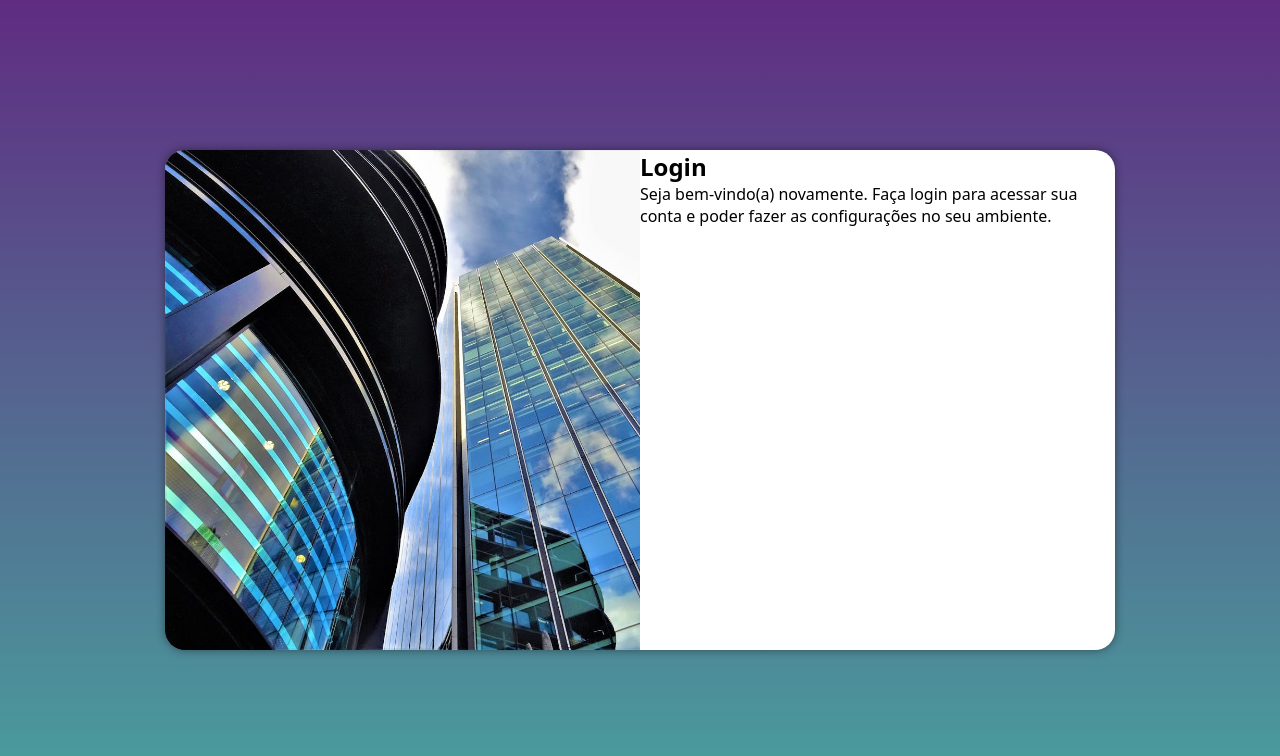
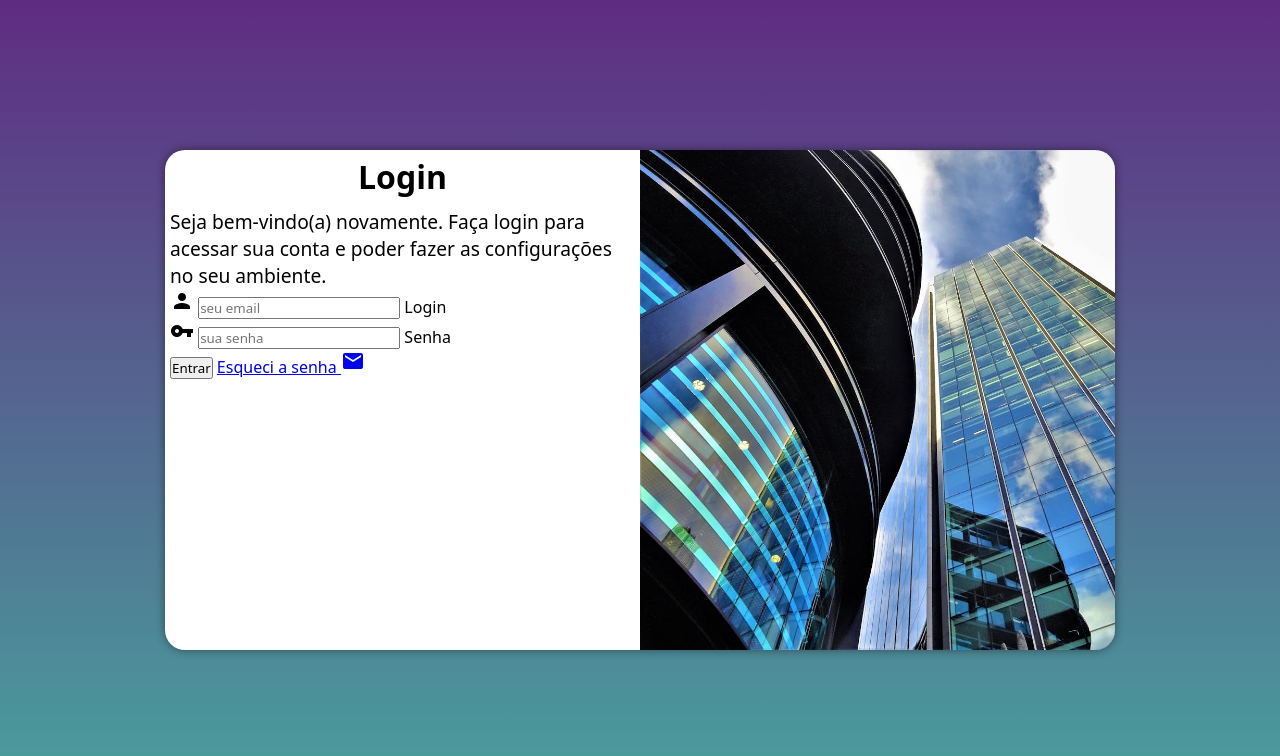
Before and after one commit to ricardopalhares88/projeto-login, a plain HTML site: page index.html in a window 1280 px wide. Drawn offline with Linux system fonts and the light colour scheme.

Commit message:
criei o formulário

```diff
--- a/estilos/media-query.css
+++ b/estilos/media-query.css
@@ -34,13 +34,21 @@
     }
 
     section#login > div#imagem {
-        float: left;
+        float: right;
         width: 50%;
         height: 100%;
     }
 
     section#login > div#formulario {
-        float: right;
+        float: left;
         width:50%;
     }
+
+    div#formulario > h1 {
+        font-size: 2em;
+    }
+
+    div#formulario > p {
+        font-size: 1.2em;
+    }
 }
--- a/estilos/style.css
+++ b/estilos/style.css
@@ -52,5 +52,14 @@ section#login > div#imagem {
 
 section#login > div#formulario {
     display: block;
-    padding: 0px;
+    padding: 5px;
 }
+
+div#formulario > h1 {
+    text-align: center;
+    margin-bottom: 10px;
+}
+
+div#formulario > p {
+    font-size: 0.8em;
+}
--- a/index.html
+++ b/index.html
@@ -4,6 +4,7 @@
     <meta charset="UTF-8">
     <meta name="viewport" content="width=device-width, initial-scale=1.0">
     <title>Login</title>
+    <link href="https://fonts.googleapis.com/icon?family=Material+Icons" rel="stylesheet">
     <link rel="stylesheet" href="estilos/style.css">
     <link rel="stylesheet" href="estilos/media-query.css">
 </head>
@@ -16,8 +17,22 @@
             <div id="formulario" >
                 <h1>Login</h1>
                 <p>Seja bem-vindo(a) novamente. Faça login para acessar sua conta e poder fazer as configurações no seu ambiente.</p>
-                <form action="login.php" method="post"></form>
-
+                <form action="login.php" method="post" autocomplete="on">
+                    <div class="campo">
+                        <span class="material-icons">person</span>
+                        <input type="email" name="login" id="ilogin" placeholder="seu email" autocomplete="email" required maxlength="30">
+                        <label for="ilogin">Login</label>
+                    </div>
+                    <div class="campo">
+                        <span class="material-icons">vpn_key</span>
+                        <input type="password" name="Senha" id="isenha" placeholder="sua senha" autocomplete="current-password" required minlength="8" maxlength="20">
+                        <label for="isenha">Senha</label>
+                    </div>
+                    <input type="submit" value="Entrar">
+                    <a href="esqueci.html">
+                        Esqueci a senha <span class="material-icons">mail</span>
+                    </a>
+                </form>
             </div>
 
         </section>
```
